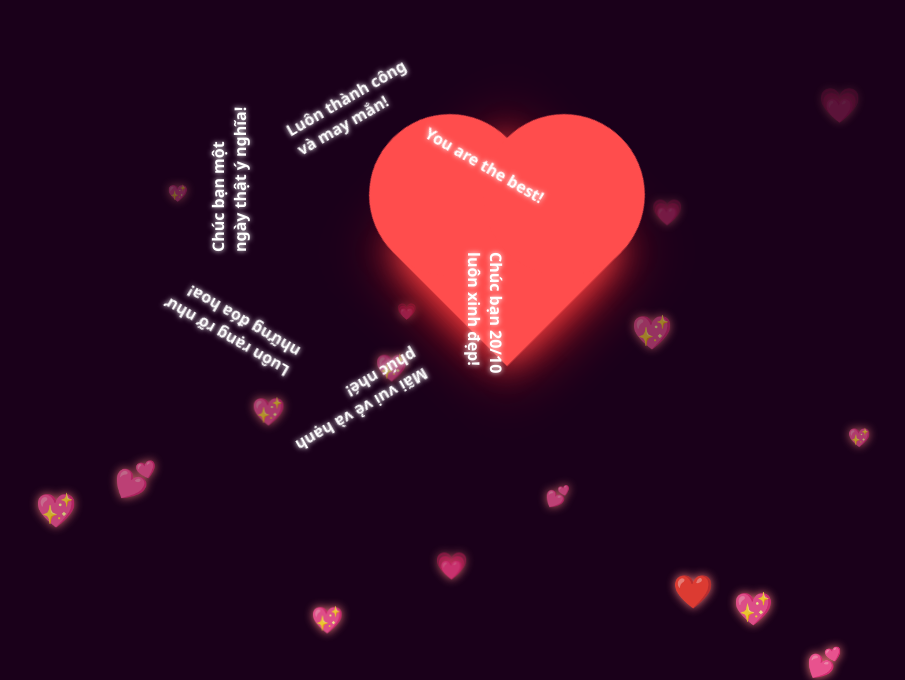
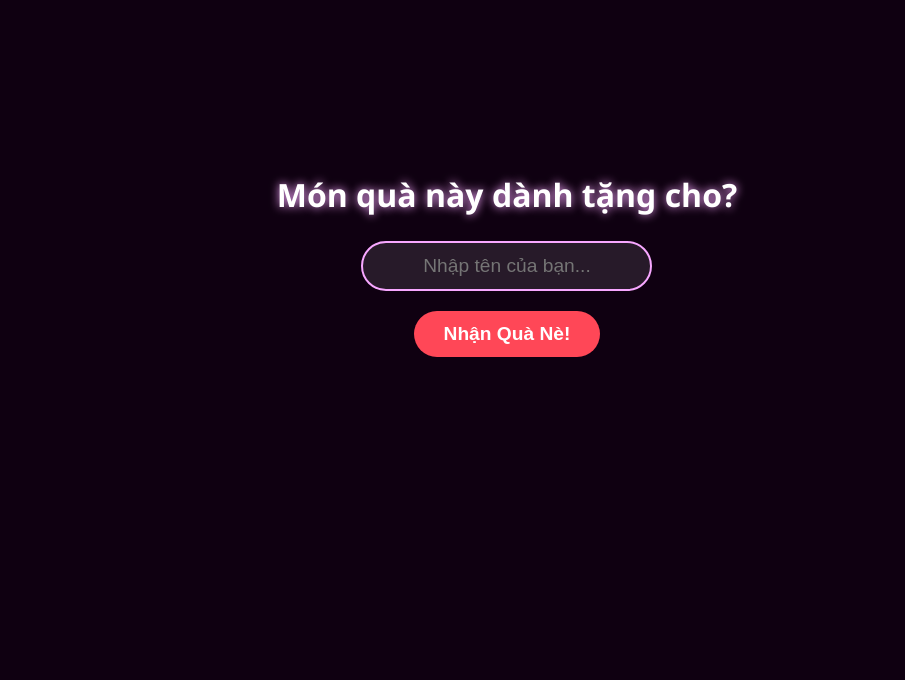
Before and after one commit to minhotoiday0972/20-10-sigmaboi-wish-for-you, a plain HTML site: page index.html in a window 1280 px wide. Shown: the part 148-828 px from the top of the page, without its empty margins (133-1038 px from the left). After the commit the page ends 800 px from the top, so only its background shows below. Drawn offline with Linux system fonts and the light colour scheme.

Commit message:
update input name

```diff
--- a/index.html
+++ b/index.html
@@ -3,156 +3,224 @@
 <head>
     <meta charset="UTF-8">
     <meta name="viewport" content="width=device-width, initial-scale=1.0">
-    <title>Chúc Mừng 20/10</title>
+    <title>Món Quà Dành Tặng Bạn 💖</title>
     <style>
         body {
             margin: 0;
-            padding: 0;
+            height: 100vh;
             display: flex;
             justify-content: center;
             align-items: center;
-            height: 100vh;
-            background: #1a001a;
+            background: #0f0011;
             overflow: hidden;
             font-family: 'Segoe UI', Tahoma, Geneva, Verdana, sans-serif;
+            perspective: 1000px;
         }
 
-        .container {
-            position: relative;
-            width: 300px;
-            height: 300px;
+        /* --- Màn hình nhập tên --- */
+        #welcome-overlay {
+            position: fixed;
+            top: 0;
+            left: 0;
+            width: 100%;
+            height: 100%;
+            background: #0f0011;
             display: flex;
             justify-content: center;
             align-items: center;
+            z-index: 100;
+            transition: opacity 1.5s ease-out;
+            flex-direction: column; /* Sắp xếp các item theo chiều dọc */
         }
 
-        /* Hành tinh Trái tim */
-        .heart-planet {
-            width: 150px;
-            height: 150px;
-            background: #ff4d4d;
-            position: relative;
-            transform: rotate(-45deg);
-            animation: pulse 1.5s ease-in-out infinite;
-            box-shadow: 0 0 30px #ff4d4d, 0 0 60px #ff1a1a;
+        #welcome-overlay.hidden {
+            opacity: 0;
+            pointer-events: none; /* Cho phép click xuyên qua khi đã ẩn */
         }
 
-        .heart-planet::before,
-        .heart-planet::after {
-            content: '';
-            width: 150px;
-            height: 150px;
-            background: #ff4d4d;
-            border-radius: 50%;
-            position: absolute;
+        .input-container {
+            text-align: center;
+            color: white;
         }
 
-        .heart-planet::before {
-            top: -75px;
-            left: 0;
+        .input-container h2 {
+            font-size: 2em;
+            text-shadow: 0 0 10px #f7a7ff;
+            margin-bottom: 25px;
         }
 
-        .heart-planet::after {
-            top: 0;
-            left: 75px;
+        #name-input {
+            padding: 12px 20px;
+            font-size: 1.2em;
+            border-radius: 25px;
+            border: 2px solid #f7a7ff;
+            background: rgba(255, 255, 255, 0.1);
+            color: white;
+            text-align: center;
+            outline: none;
+            transition: box-shadow 0.3s;
         }
 
-        @keyframes pulse {
-            0%, 100% {
-                transform: scale(1) rotate(-45deg);
-            }
-            50% {
-                transform: scale(1.1) rotate(-45deg);
-            }
+        #name-input:focus {
+            box-shadow: 0 0 15px #f7a7ff;
         }
 
-        /* Lời chúc chạy xung quanh */
-        .wishes-text {
-            position: absolute;
-            width: 100%;
-            height: 100%;
-            color: #fff;
-            font-size: 16px;
-            animation: rotate-text 20s linear infinite;
+        #submit-btn {
+            padding: 12px 30px;
+            font-size: 1.2em;
+            margin-top: 20px;
+            border-radius: 25px;
+            border: none;
+            background: #ff4757;
+            color: white;
+            cursor: pointer;
             font-weight: bold;
-            text-shadow: 0 0 5px #fff;
+            transition: transform 0.2s, background 0.3s;
         }
 
-        .wishes-text span {
-            position: absolute;
-            left: 50%;
-            top: 50%;
-            transform-origin: 0 150px; /* Bán kính quỹ đạo */
+        #submit-btn:hover {
+            transform: scale(1.05);
+            background: #ff6b81;
         }
 
-        @keyframes rotate-text {
-            from {
-                transform: rotate(0deg);
-            }
-            to {
-                transform: rotate(360deg);
-            }
+        /* --- Các style hiệu ứng (giữ nguyên) --- */
+        .scene {
+            position: relative;
+            width: 400px; height: 400px;
+            transform-style: preserve-3d;
+            transform: rotateX(-15deg) rotateY(0deg);
+            animation: rotate-scene 40s linear infinite;
         }
-
-        /* Trái tim bay */
+        @keyframes rotate-scene {
+            from { transform: rotateX(-15deg) rotateY(0deg); }
+            to { transform: rotateX(-15deg) rotateY(360deg); }
+        }
+        .heart-3d-container {
+            position: absolute; top: 50%; left: 50%;
+            width: 100px; height: 100px;
+            transform-style: preserve-3d;
+            transform: translate(-50%, -50%) rotateX(90deg);
+            animation: pulse-heart 2s infinite ease-in-out;
+        }
+        .heart-face {
+            position: absolute; width: 100px; height: 100px;
+            background: radial-gradient(circle, #ff6b81, #ff4757);
+            box-shadow: 0 0 20px #ff4757;
+            clip-path: path('M50 95.32C22.49 71.86 0 51.05 0 30.23 0 13.54 13.54 0 30.23 0 40.83 0 50 8.84 50 8.84S59.17 0 69.77 0C86.46 0 100 13.54 100 30.23c0 20.82-22.49 41.63-50 65.09z');
+        }
+        .heart-face:nth-child(1) { transform: rotateY(0deg) translateZ(5px); }
+        .heart-face:nth-child(2) { transform: rotateY(60deg) translateZ(5px); }
+        .heart-face:nth-child(3) { transform: rotateY(120deg) translateZ(5px); }
+        .heart-face:nth-child(4) { transform: rotateY(180deg) translateZ(5px); }
+        .heart-face:nth-child(5) { transform: rotateY(240deg) translateZ(5px); }
+        .heart-face:nth-child(6) { transform: rotateY(300deg) translateZ(5px); }
+        @keyframes pulse-heart {
+            0%, 100% { transform: translate(-50%, -50%) rotateX(90deg) scale(1); }
+            50% { transform: translate(-50%, -50%) rotateX(90deg) scale(1.1); }
+        }
+        .wishes-ring {
+            position: absolute; top: 50%; left: 50%;
+            width: 0; height: 0;
+            transform-style: preserve-3d;
+            font-size: 18px; font-weight: bold; color: #fff;
+            text-shadow: 0 0 5px #f7a7ff, 0 0 10px #f7a7ff;
+        }
+        .wishes-ring span { position: absolute; transform-origin: 0 0; }
+        #ring1 { animation: rotate-ring 25s linear infinite; }
+        #ring2 { animation: rotate-ring 20s linear infinite reverse; }
+        #ring3 { animation: rotate-ring 30s linear infinite; }
+        @keyframes rotate-ring {
+            from { transform: rotateY(0deg); } to { transform: rotateY(360deg); }
+        }
         .flying-heart {
-            position: absolute;
-            bottom: -50px;
-            font-size: 20px;
-            color: #ff8080;
-            animation: fly 10s linear infinite;
-            opacity: 0;
-            text-shadow: 0 0 10px #ff8080;
+            position: fixed; bottom: -50px; font-size: 20px;
+            color: #ff8080; animation: fly 10s linear infinite;
+            opacity: 0; text-shadow: 0 0 10px #ff8080; z-index: -1;
         }
-
         @keyframes fly {
-            0% {
-                bottom: -50px;
-                opacity: 1;
-                transform: translateX(0);
-            }
-            100% {
-                bottom: 100vh;
-                opacity: 0;
-                transform: translateX(var(--x-end));
-            }
+            0% { bottom: -50px; opacity: 1; transform: translateX(0); }
+            100% { bottom: 100vh; opacity: 0; transform: translateX(var(--x-end)); }
         }
     </style>
 </head>
 <body>
+    <div id="welcome-overlay">
+        <div class="input-container">
+            <h2>Món quà này dành tặng cho?</h2>
+            <input type="text" id="name-input" placeholder="Nhập tên của bạn..." autocomplete="off">
+            <br>
+            <button id="submit-btn">Nhận Quà Nè!</button>
+        </div>
+    </div>
+
+    <div class="scene">
+        <div class="heart-3d-container">
+            <div class="heart-face"></div><div class="heart-face"></div>
+            <div class="heart-face"></div><div class="heart-face"></div>
+            <div class="heart-face"></div><div class="heart-face"></div>
+        </div>
+        <div class="wishes-ring" id="ring1"></div>
+        <div class="wishes-ring" id="ring2"></div>
+        <div class="wishes-ring" id="ring3"></div>
+    </div>
     <div id="hearts-container"></div>
 
-    <div class="container">
-        <div class="heart-planet"></div>
+    <script>
+        // Lấy các phần tử từ HTML
+        const submitBtn = document.getElementById('submit-btn');
+        const nameInput = document.getElementById('name-input');
+        const welcomeOverlay = document.getElementById('welcome-overlay');
 
-        <div class="wishes-text" id="wishes"></div>
-    </div>
+        // Thêm sự kiện khi người dùng nhấn nút
+        submitBtn.addEventListener('click', startAnimation);
 
-    <script>
-        // Tạo các lời chúc chạy quanh
-        const wishesContainer = document.getElementById('wishes');
-        const wishes = [
-            "Chúc bạn 20/10 luôn xinh đẹp!",
-            "Mãi vui vẻ và hạnh phúc nhé!",
-            "Luôn rạng rỡ như những đóa hoa!",
-            "Chúc bạn một ngày thật ý nghĩa!",
-            "Luôn thành công và may mắn!",
-            "You are the best!",
-        ];
-        const angleStep = 360 / wishes.length;
-
-        wishes.forEach((wish, index) => {
-            const span = document.createElement('span');
-            span.innerText = wish;
-            span.style.transform = `rotate(${index * angleStep}deg)`;
-            wishesContainer.appendChild(span);
+        // Thêm sự kiện khi người dùng nhấn Enter trong ô input
+        nameInput.addEventListener('keypress', function(event) {
+            if (event.key === 'Enter') {
+                event.preventDefault(); // Ngăn hành vi mặc định của Enter
+                startAnimation();
+            }
         });
 
-        // Tạo các trái tim bay ngẫu nhiên
-        const heartsContainer = document.getElementById('hearts-container');
-        const heartShapes = ['❤️', '💖', '💗', '💕'];
+        function startAnimation() {
+            // Lấy tên người dùng nhập, xóa khoảng trắng thừa
+            let recipientName = nameInput.value.trim();
 
+            // Nếu không nhập gì, dùng tên mặc định là "bạn"
+            if (recipientName === "") {
+                recipientName = "bạn";
+            }
+
+            // Ẩn màn hình nhập tên
+            welcomeOverlay.classList.add('hidden');
+
+            // --- Bắt đầu tạo lời chúc và hiệu ứng ---
+            const getWishesLayer1 = (name) => [`Chúc ${name} 20/10 xinh đẹp`, `Mãi rạng rỡ và kiêu sa`, `Happy Women's Day, ${name}!`, `Luôn là bông hoa tuyệt vời nhất`];
+            const getWishesLayer2 = (name) => [`Chúc ${name} luôn vui vẻ, hạnh phúc`, `Luôn mỉm cười và yêu đời`, `Thành công trong mọi việc`, `Keep shining brightly!`];
+            const getWishesLayer3 = (name) => ["❤️", "💖", `Gửi ngàn yêu thương tới ${name}`, "❤️", "💖", "You are amazing!"];
+
+            createWishesRing('ring1', getWishesLayer1(recipientName), 220, 0);
+            createWishesRing('ring2', getWishesLayer2(recipientName), 160, -60);
+            createWishesRing('ring3', getWishesLayer3(recipientName), 190, 60);
+
+            setInterval(createFlyingHeart, 300);
+        }
+
+        // --- Các hàm tiện ích (giữ nguyên) ---
+        function createWishesRing(ringId, wishes, radius, y_offset) {
+            const ring = document.getElementById(ringId);
+            const angleStep = 360 / wishes.length;
+            wishes.forEach((text, i) => {
+                const span = document.createElement('span');
+                span.innerText = text;
+                const angle = i * angleStep;
+                span.style.transform = `rotateY(${angle}deg) translateZ(${radius}px) translateY(${y_offset}px)`;
+                ring.appendChild(span);
+            });
+        }
         function createFlyingHeart() {
+            const heartsContainer = document.getElementById('hearts-container');
+            const heartShapes = ['❤️', '💖', '💗', '💕'];
             const heart = document.createElement('div');
             heart.classList.add('flying-heart');
             heart.innerText = heartShapes[Math.floor(Math.random() * heartShapes.length)];
@@ -160,15 +228,9 @@
             heart.style.animationDuration = `${5 + Math.random() * 8}s`;
             heart.style.fontSize = `${15 + Math.random() * 20}px`;
             heart.style.setProperty('--x-end', `${(Math.random() - 0.5) * 200}px`);
-
             heartsContainer.appendChild(heart);
-
-            setTimeout(() => {
-                heart.remove();
-            }, 13000); // Xóa trái tim sau khi bay xong
+            setTimeout(() => heart.remove(), 13000);
         }
-
-        setInterval(createFlyingHeart, 300); // Tạo trái tim mới mỗi 300ms
     </script>
 </body>
 </html>
```
